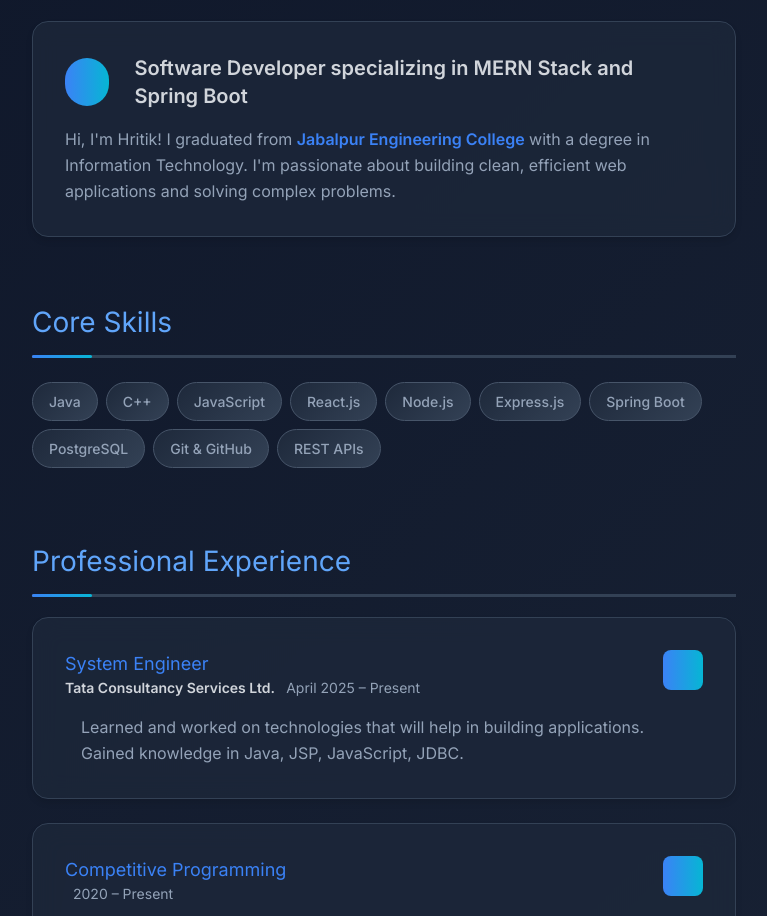
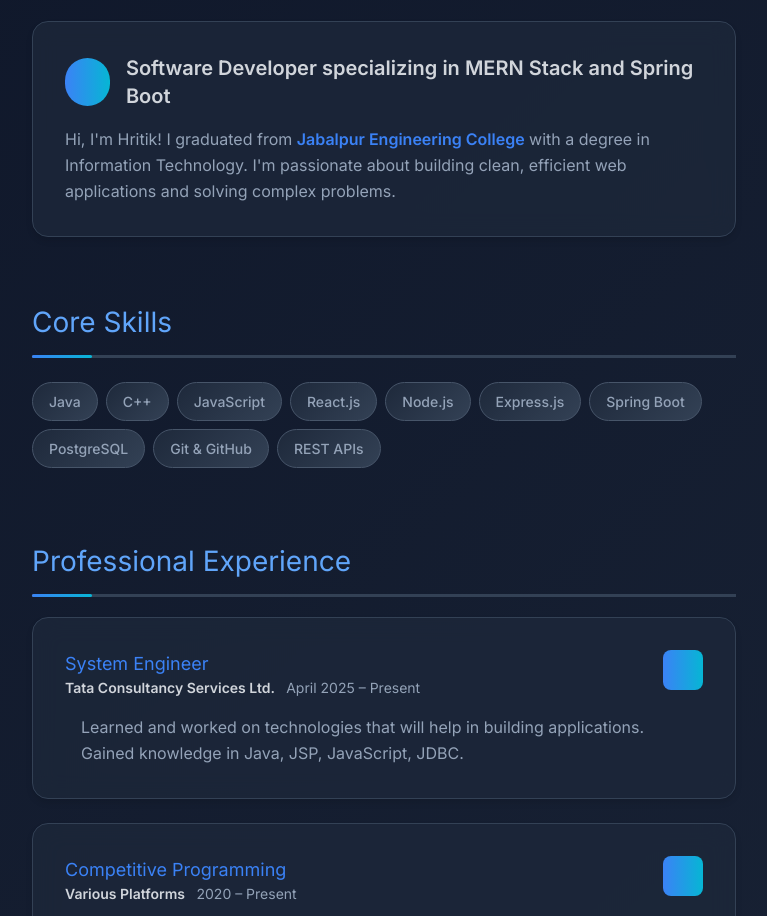
Before and after one commit to hades-264/Hritik-Portfolio, a plain HTML site: page index.html in a window 1280 px wide. Shown: the part 96-1012 px from the top of the page, without its empty margins (256-1023 px from the left). Drawn offline with nearby package versions, Linux system fonts and the light colour scheme.

Commit message:
Update index.html

```diff
--- a/index.html
+++ b/index.html
@@ -427,9 +427,7 @@
             </div>
             <!-- Text color needs to adapt to dark theme -->
             <p class="text-xl font-semibold text-dark-light dark:text-dark">
-              <span style="margin-left: 10px"></span> Software Developer
-              specializing in MERN Stack and
-              <span style="margin-left: 10px">Spring Boot</span>
+              Software Developer specializing in MERN Stack and Spring Boot
             </p>
           </div>
           <!-- Text color needs to adapt -->
@@ -513,7 +511,7 @@
                 class="font-semibold text-dark dark:text-light"
                 style="color: #d1d5db; font-size: 14px"
               >
-
+              Various Platforms
                 <span
                   class="text-gray-soft dark:text-dark-light font-normal text-sm ml-2"
                   >2020 – Present</span
```
